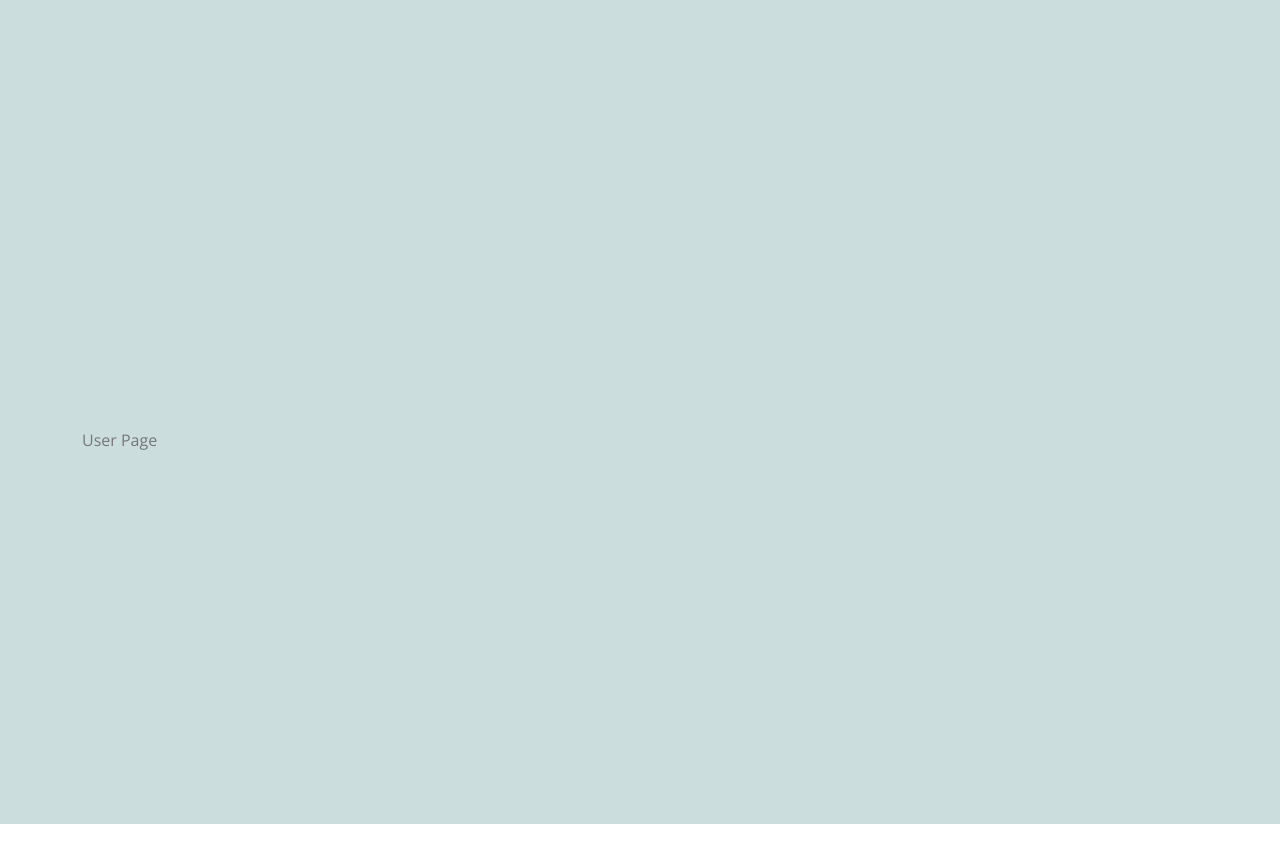
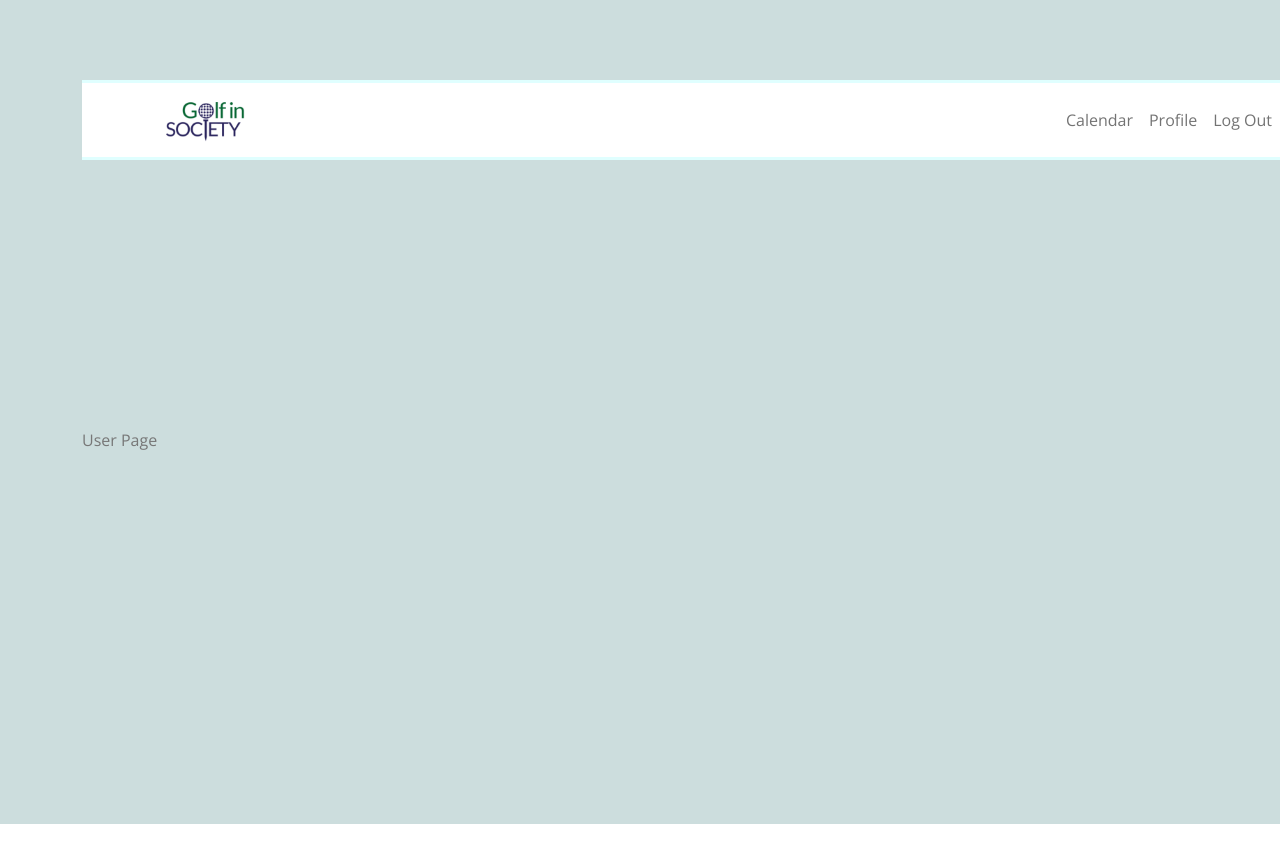
Before and after one commit to AlexKynoch/golf-frontend, a React (Create React App) app: page /#/userpage in a window 1280 px wide. Shown: the top 862 px of the page. Built offline with nearby package versions, Linux system fonts and the light colour scheme.

Commit message:
links added

```diff
--- a/src/CgaDashboard.js
+++ b/src/CgaDashboard.js
@@ -1,15 +1,28 @@
 import CgaCalendar from "./Calendar/CgaCalendar"
 import CgaNotifications from "./CgaDashboard/CgaNotifications"
 import './Calendar/Calendar.css'
+import NavBar from "./NavBar"
 
 function CgaDashboard(props) {
   // document.getElementById("mon").checked = false
-    return (
-      <div>
-        <CgaNotifications client = {props.client}/>
-        <CgaCalendar client = {props.client}/>
+
+  const links = [
+    false,
+    { name: "Dashboard", url: "/volunteer/calendar" },
+    { name: "Create Session", url: "/cga/create-session" },
+    { name: "View Users", url: "/cga/view-users/landingpage" },
+    { name: "Log Out", url: "/landingpage" },
+
+  ]
+  return (
+    <div>
+      <div className="navOffset">
+        <NavBar links={links} />
+      </div>
+      <CgaNotifications client={props.client} />
+      <CgaCalendar client={props.client} />
     </div>
-    )
+  )
 }
 
 export default CgaDashboard
--- a/src/Profilepage/UserPage.js
+++ b/src/Profilepage/UserPage.js
@@ -1,8 +1,19 @@
 import React from 'react'
+import NavBar from '../NavBar'
 
 function PPUser() {
+    const links = [
+        false,
+        { name: "Calendar", url: "/volunteer/calendar" },
+        { name: "Profile", url: "/volunteer/profile" },
+        { name: "Log Out", url: "/landingpage" },
+
+    ]
     return (
         <div>
+            <div className="navOffset">
+                <NavBar links={links} />
+            </div>
             User Page
         </div>
     )
--- a/src/Profilepage/VolunteerProfile.js
+++ b/src/Profilepage/VolunteerProfile.js
@@ -1,12 +1,23 @@
 import Profile from "./Profile"
 import PPVolunteer from "./PPVolunteer"
 import "./VolunteerProfile.css"
-
+import NavBar from "../NavBar"
 
 
 function VolunteerProfile(props) {
+  const links = [
+    false,
+    { name: "Calendar", url: "/volunteer/calendar" },
+    { name: "Profile", url: "/volunteer/profile" },
+    { name: "Log Out", url: "/landingpage" },
+
+  ]
+
   return (
     <div className="row volunteerDashboardRow">
+      <div className="navOffset">
+        <NavBar links={links} />
+      </div>
       <div className="col volunteerDashboardCol"><Profile /></div>
       <div className="col volunteerDashboardCol"><PPVolunteer client={props.client} /></div>
     </div>
```
